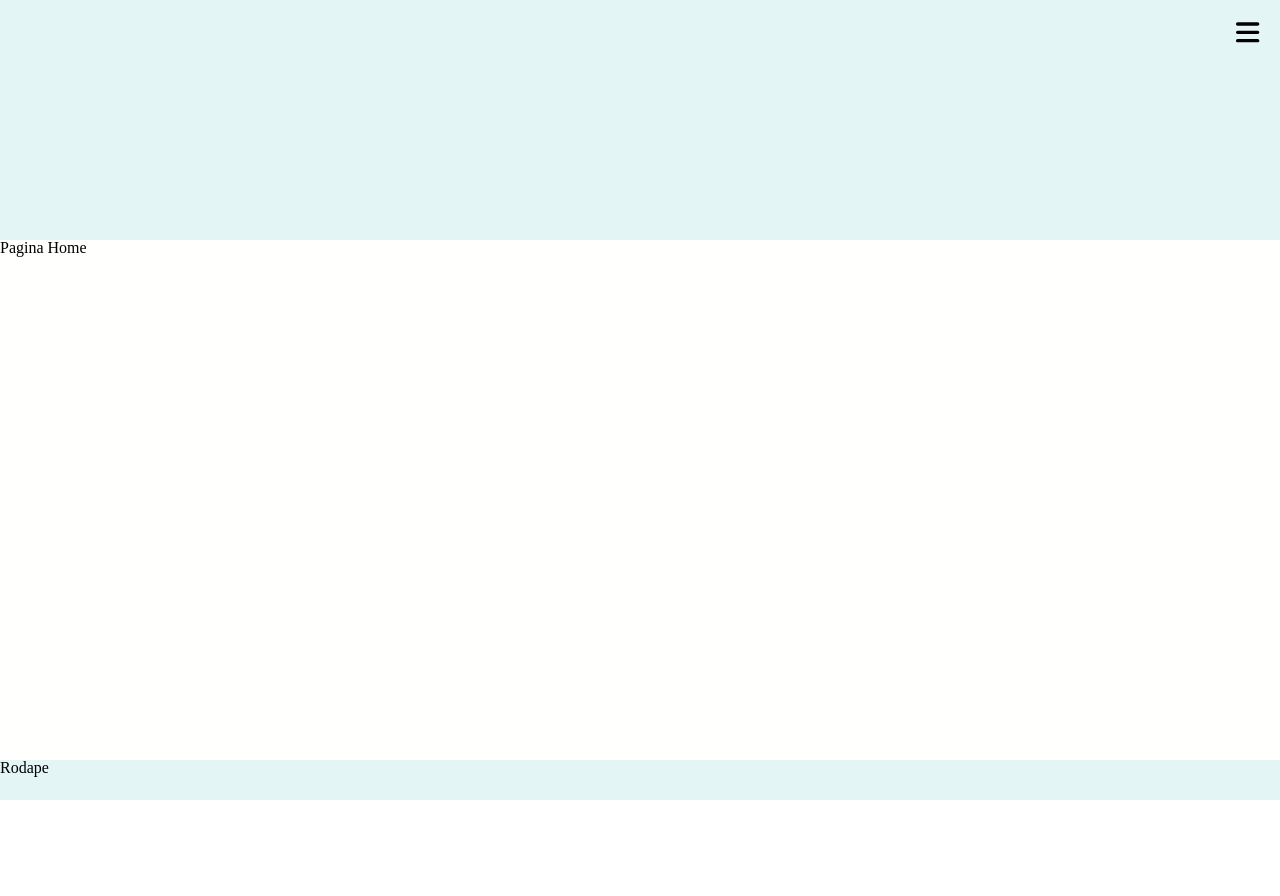
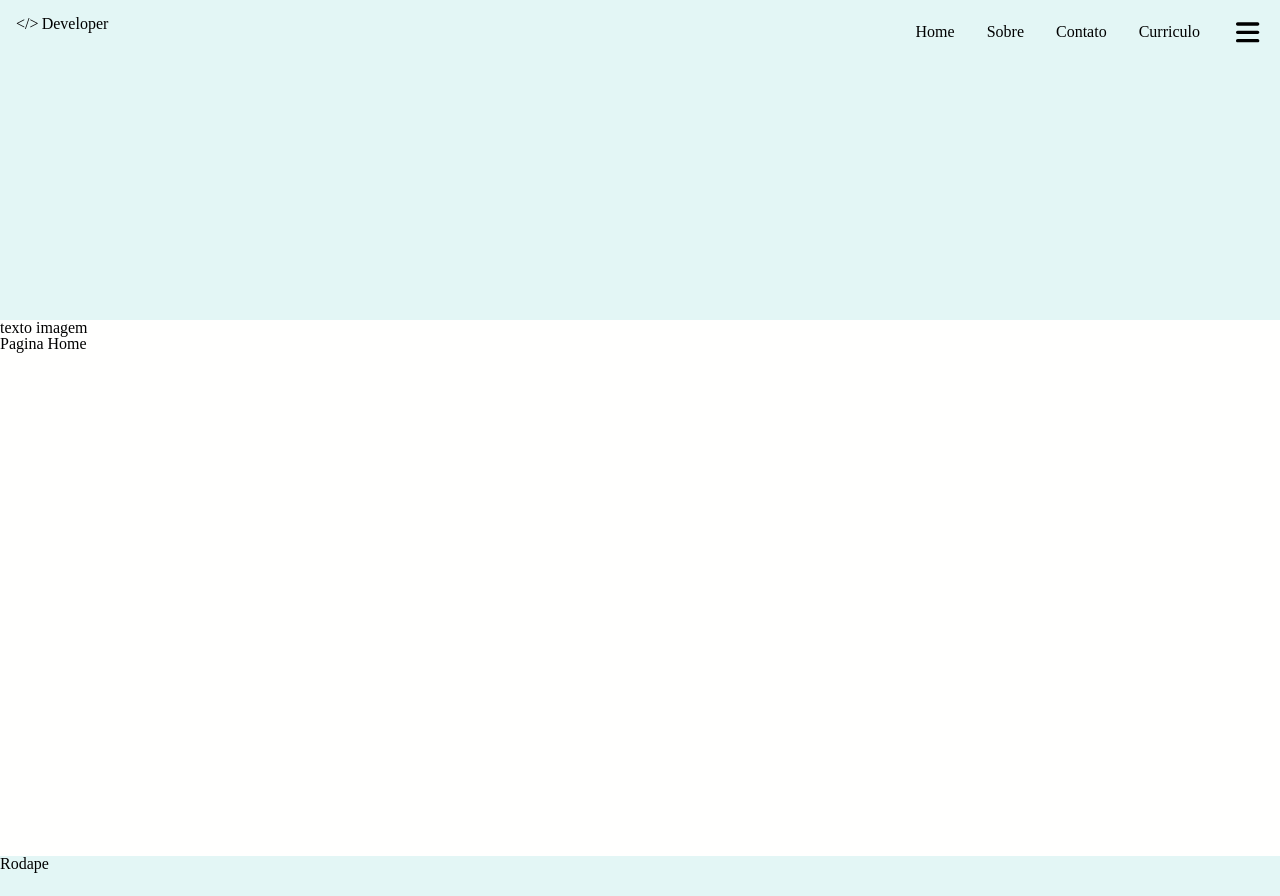
Before and after one commit to SamuelWSGIT/projetos, a React (Vite) app in the folder react-portfolio/: page / in a window 1280 px wide. Before the commit the page ends 800 px from the top, so only its background shows below. Built offline with nearby package versions, Linux system fonts and the light colour scheme.

Commit message:
att navegacao

```diff
--- a/react-portfolio/src/components/Cabecalho/index.jsx
+++ b/react-portfolio/src/components/Cabecalho/index.jsx
@@ -1,7 +1,24 @@
-import { CabecalhoContainer } from "./styled";
+import NavDeskTop from "../NavDeskTop";
+import NavegacaoBotao from "../NavegacaoBotao";
+import { BannerCabecalho, CabecalhoContainer, NavegacaoContainer, NavegacaoText } from "./styled";
 
 export default function Cabecalho() {
     return (
-        <CabecalhoContainer />
+        <>
+            <CabecalhoContainer>
+                <NavegacaoText>
+                    <span>&lt;/&gt;</span>
+                    <h1>Developer</h1>
+                </NavegacaoText>
+                <NavegacaoContainer>
+                    <NavDeskTop />
+                    <NavegacaoBotao />
+                </NavegacaoContainer>
+            </CabecalhoContainer>
+            <BannerCabecalho>
+                texto
+                imagem
+            </BannerCabecalho>
+        </>
     )
 }
--- a/react-portfolio/src/components/Cabecalho/styled.jsx
+++ b/react-portfolio/src/components/Cabecalho/styled.jsx
@@ -1,7 +1,25 @@
 import styled from "styled-components";
 
 export const CabecalhoContainer = styled.section`
+  display: flex;
+  align-items: start;
+  justify-content: space-between;
   width: 100%;
-  height: 30vh;
+  height: 40vh;
   background-color: var(--color-bg-offset);
 `;
+
+export const NavegacaoContainer = styled.div`
+  display: flex;
+  align-items: start;
+`
+
+export const NavegacaoText = styled.div`
+  display: flex;
+  gap: .2rem;
+  padding: 1rem;
+`
+
+export const BannerCabecalho = styled.div`
+  background-color: var(--color-bg);
+`
--- /dev/null
+++ b/react-portfolio/src/components/NavDeskTop/ItemNavDeskTop/index.jsx
@@ -0,0 +1,10 @@
+import { Link } from "react-router-dom";
+import { ItemNavDeskTopContainer } from "./styled";
+
+export default function ItemNavDeskTop({ children, link }) {
+    return (
+        <Link to={`${link}`}>
+            <ItemNavDeskTopContainer>{children}</ItemNavDeskTopContainer>
+        </Link>
+    )
+}
--- /dev/null
+++ b/react-portfolio/src/components/NavDeskTop/ItemNavDeskTop/styled.jsx
@@ -0,0 +1,8 @@
+import styled from "styled-components";
+
+export const ItemNavDeskTopContainer = styled.li`
+  display: flex;
+  align-items: center;
+  padding: 1rem;
+  height: 2rem;
+`;
--- /dev/null
+++ b/react-portfolio/src/components/NavDeskTop/index.jsx
@@ -0,0 +1,23 @@
+import ItemNavDeskTop from "./ItemNavDeskTop";
+import { ListaNavDeskTop, NavDeskTopContainer } from "./style";
+
+export default function NavDeskTop() {
+    return (
+        <NavDeskTopContainer>
+            <ListaNavDeskTop>
+                <ItemNavDeskTop link={"/"}>
+                    <p>Home</p>
+                </ItemNavDeskTop>
+                <ItemNavDeskTop link={"sobre"}>
+                    <p>Sobre</p>
+                </ItemNavDeskTop>
+                <ItemNavDeskTop link={"contato"}>
+                    <p>Contato</p>
+                </ItemNavDeskTop>
+                <ItemNavDeskTop link={"Curriculo"}>
+                    <p>Curriculo</p>
+                </ItemNavDeskTop>
+            </ListaNavDeskTop>
+        </NavDeskTopContainer>
+    )
+}
--- /dev/null
+++ b/react-portfolio/src/components/NavDeskTop/style.jsx
@@ -0,0 +1,9 @@
+import styled from "styled-components";
+
+export const NavDeskTopContainer = styled.div`
+
+`;
+
+export const ListaNavDeskTop = styled.ul`
+    display: flex;
+`
--- a/react-portfolio/src/components/ItemNavegacao/index.jsx
+++ b/react-portfolio/src/components/NavegacaoBotao/ItemNavegacao/index.jsx
@@ -1,7 +1,7 @@
 import { IconContainer, IconePersonalizado, ItensDaLista } from "./styled";
 import { FontAwesomeIcon } from "@fortawesome/react-fontawesome"
 import { Link } from 'react-router-dom'
-import TextoAnimado from "../TextoAnimado";
+import TextoAnimado from "../../TextoAnimado";
 import { motion } from "framer-motion"
 import { useState } from "react";
 
--- a/react-portfolio/src/components/ItemNavegacao/styled.jsx
+++ b/react-portfolio/src/components/NavegacaoBotao/ItemNavegacao/styled.jsx
@@ -6,9 +6,7 @@ export const ItensDaLista = styled.li`
 
 export const IconePersonalizado = styled.div`
   display: flex;
-  justify-content: end;
   align-items: center;
-  gap: .2rem;
   margin-bottom: .2rem;
 `;
 
--- a/react-portfolio/src/components/Nav/index.jsx
+++ b/react-portfolio/src/components/NavegacaoBotao/index.jsx
@@ -1,5 +1,5 @@
-import ItemNavegacao from "../ItemNavegacao";
-import { ListaNavegacao, NavContainer, BotaoFixo } from "./styled";
+import ItemNavegacao from "./ItemNavegacao";
+import { ListaNavegacao, NavegacaoBotaoContainer, BotaoFixo } from "./styled";
 import { faHouse } from "@fortawesome/free-solid-svg-icons"
 import { faClipboard } from "@fortawesome/free-solid-svg-icons"
 import { faUser } from "@fortawesome/free-solid-svg-icons"
@@ -18,13 +18,13 @@ const variants = {
     },
 }
 
-export default function Navegacao() {
+export default function NavegacaoBotao() {
 
     const [isOpen, setIsOpen] = useState(false)
 
     return (
         <>
-            <NavContainer>
+            <NavegacaoBotaoContainer>
                 <BotaoFixo onClick={() => setIsOpen(isOpen => !isOpen)}>
                     <FontAwesomeIcon className="fa-2x" icon={faBars} />
                 </BotaoFixo>
@@ -49,7 +49,7 @@ export default function Navegacao() {
                         </ListaNavegacao>
                     )}
                 </motion.nav>
-            </NavContainer>
+            </NavegacaoBotaoContainer>
         </>
     )
 }
--- a/react-portfolio/src/components/Nav/styled.jsx
+++ b/react-portfolio/src/components/NavegacaoBotao/styled.jsx
@@ -1,19 +1,18 @@
 import styled from "styled-components";
 
-export const NavContainer = styled.nav`
+export const NavegacaoBotaoContainer = styled.nav`
  display: flex;
  flex-direction: column;
+ align-items: center;
  right: 0;
- position: absolute;
  padding: 1rem;
- align-items: end;
+ width: 2rem;
 `;
 
 export const ListaNavegacao = styled.ul`
   list-style: none;
   padding: 0;
   margin: 0;
-  width: fit-content;
 `;
 
 export const BotaoFixo = styled.button`
--- a/react-portfolio/src/components/TextoAnimado/styled.jsx
+++ b/react-portfolio/src/components/TextoAnimado/styled.jsx
@@ -1,6 +1,8 @@
 import styled from "styled-components";
 
 export const TextoAnimadoContainer = styled.div`
+  right: .2rem;
+  align-items: end;
   text-decoration: underline;
   color: var(--color-text-offset);
   text-decoration-color: var(--color-primary);
--- a/react-portfolio/src/pages/index.jsx
+++ b/react-portfolio/src/pages/index.jsx
@@ -3,14 +3,12 @@ import Home from "./Home"
 import Sobre from "./Sobre"
 import Contato from "./Contato"
 import Rodape from "../components/Footer"
-import Navegacao from "../components/Nav"
 import Cabecalho from "../components/Cabecalho"
 import './reset.css'
 
 function App() {
   return (
     <>
-      <Navegacao />
       <Cabecalho />
       <Routes>
         <Route path="/" element={<Home />} />
```
